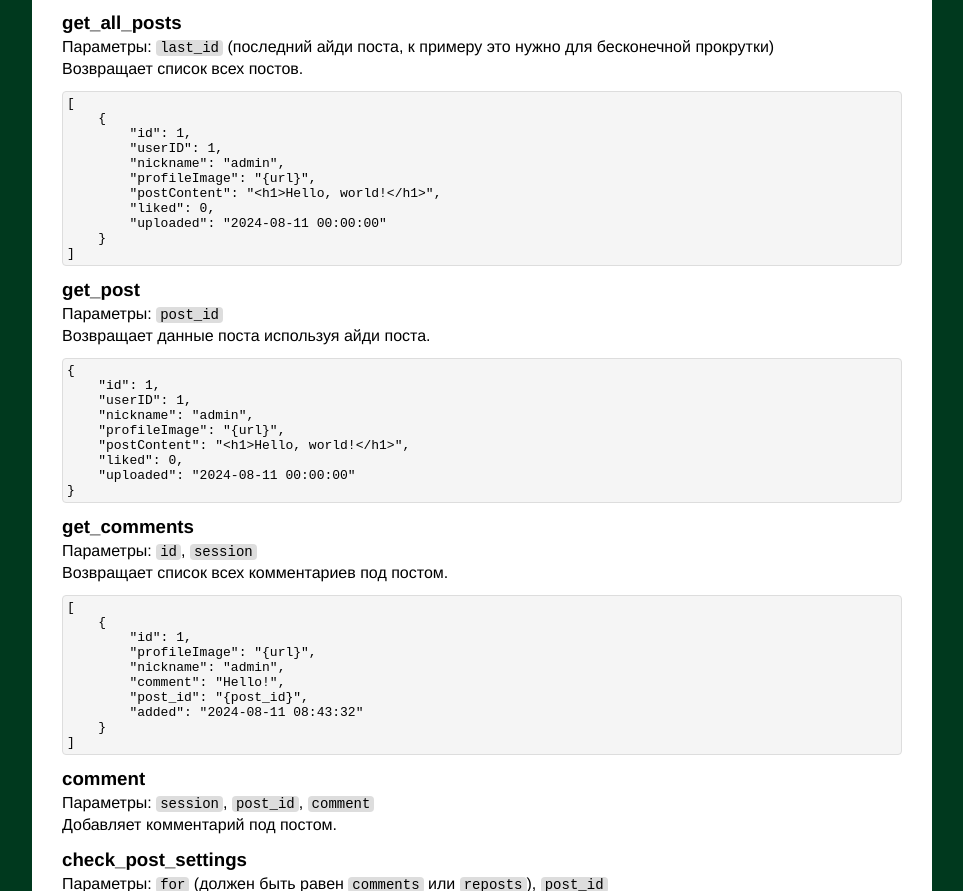
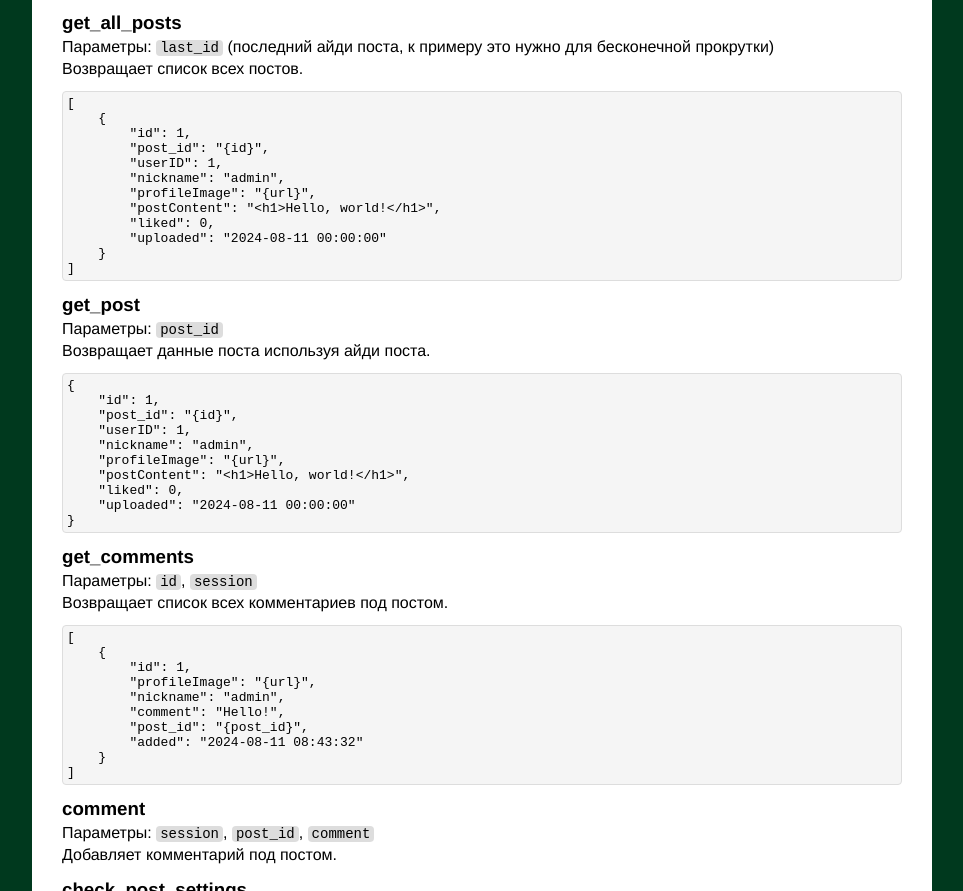
Before and after one commit to zhabbler/zhabbler.github.io, a plain HTML site: page docs/index.html in a window 1280 px wide. Shown: the part 1954-2845 px from the top of the page, without its empty margins (158-1121 px from the left). Drawn offline with Linux system fonts and the light colour scheme.

Commit message:
Update index.html

```diff
--- a/docs/index.html
+++ b/docs/index.html
@@ -245,6 +245,7 @@
 [
     {
         "id": 1,
+        "post_id": "{id}",
         "userID": 1,
         "nickname": "admin",
         "profileImage": "{url}",
@@ -267,6 +268,7 @@
                 <pre class="prettyprint">
 {
     "id": 1,
+    "post_id": "{id}",
     "userID": 1,
     "nickname": "admin",
     "profileImage": "{url}",
```
